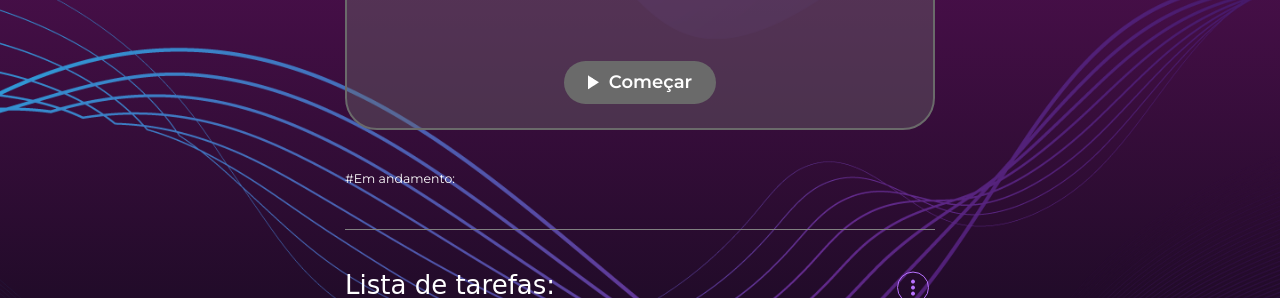
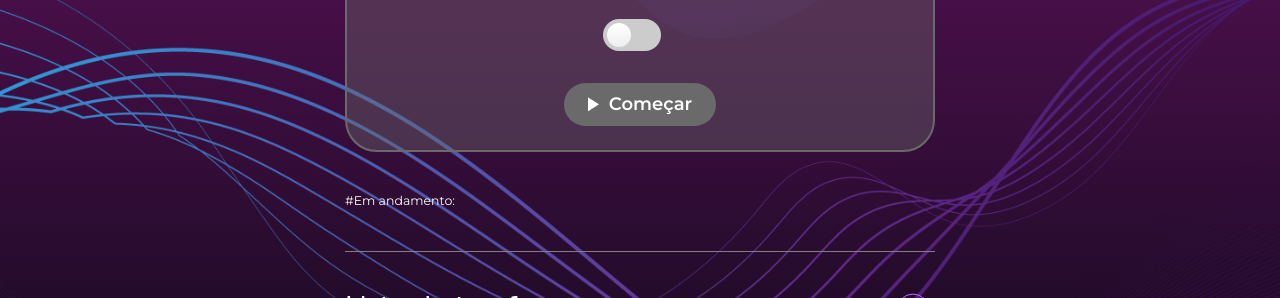
Before and after one commit to isaquequadros/pomodoro-web-js, a plain HTML site: page index.html in a window 1280 px wide. Shown: the part 802-1100 px from the top of the page. Drawn offline with nearby package versions, Linux system fonts and the light colour scheme; a web font is replaced by a local one.

Commit message:
Update index.html

```diff
--- a/index.html
+++ b/index.html
@@ -54,7 +54,7 @@
                     <li class="app__card-list-item">
                         <label class="toggle">
                             <input class="toggle-checkbox" type="checkbox" id="alternar-musica">
-                            <!--<div class="toggle-switch"></div>-->
+                            <div class="toggle-switch"></div>
                         </label>
                     </li>
 
```
